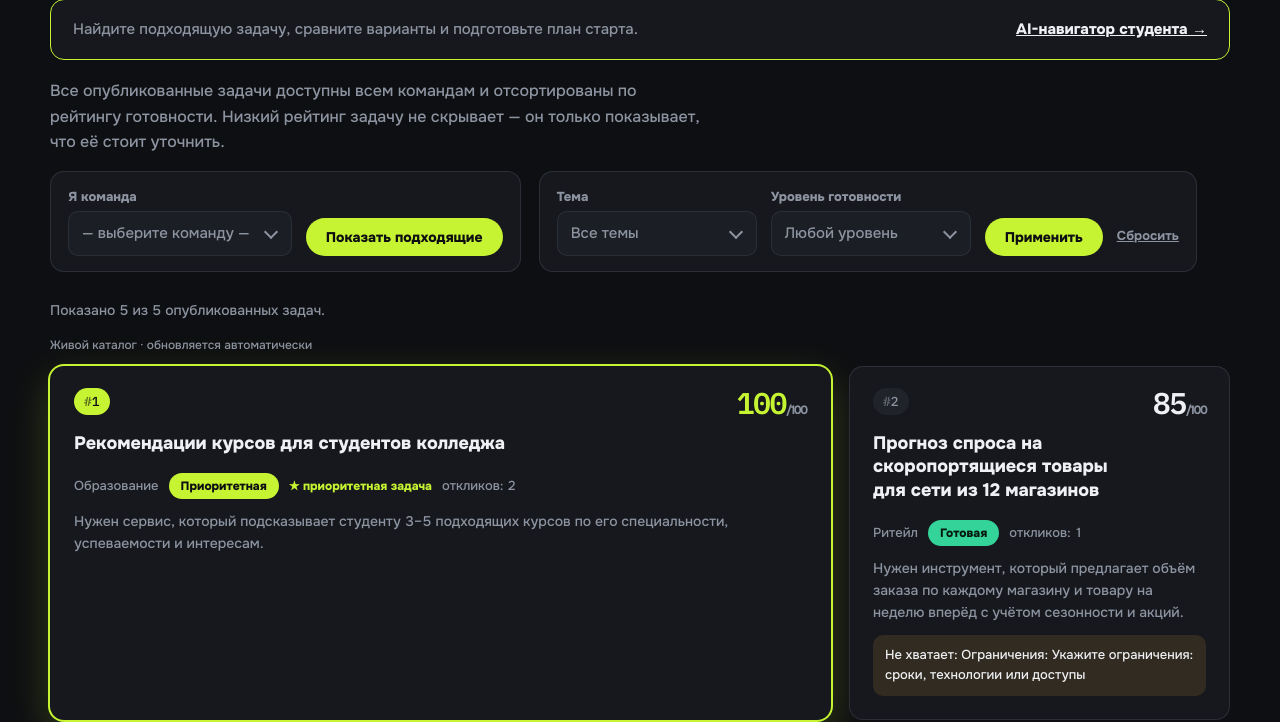
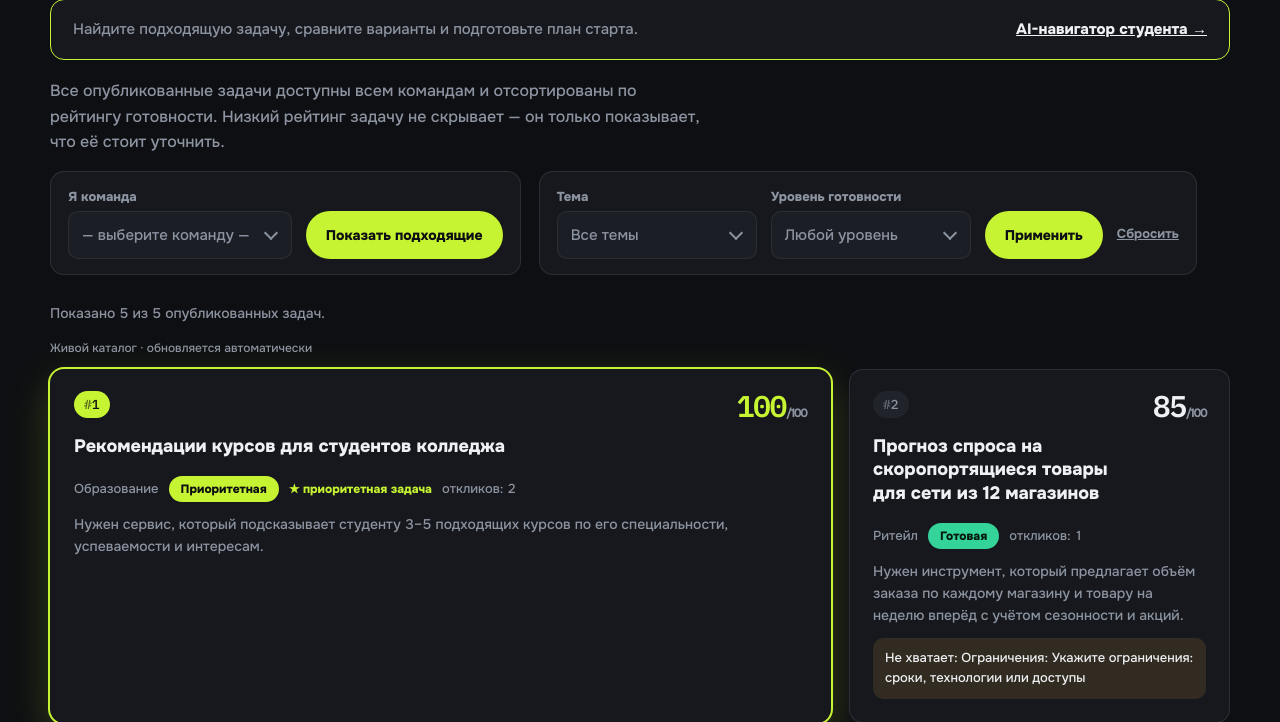
Before and after one commit to BAITC-Hacks/hack-4a84a5e5-taymas-systems, a FastAPI app: page /catalog in a window 1280 px wide. Shown: the part 167-889 px from the top of the page. Run offline with FastAPI, Linux system fonts and the light colour scheme.

Commit message:
[HAC-55] Каталог: кнопки и списки в фильтрах одной высоты
Co-Authored-By: Claude Opus 5.5 <noreply@anthropic.com>

```diff
--- a/app/static/style.css
+++ b/app/static/style.css
@@ -641,3 +641,8 @@ body .fit-list strong { font: 700 17px/1.2 var(--display); color: var(--text); }
 body .fit-skills { margin: 0; font: 500 12px/1.4 var(--mono); color: var(--accent); }
 body .fit-list p { margin: 4px 0 0; padding-top: 10px; border-top: 1px dashed var(--line); font-size: 13px; line-height: 1.5; color: var(--muted); }
 body .fit-list p::before { content: "Почему подходит: "; color: var(--text); font-weight: 700; }
+
+/* Каталог: кнопки и списки в фильтрах одной высоты */
+body form.filters button { height: 48px; padding-block: 0; white-space: nowrap; }
+body form.filters .dd > .dd-btn { height: 48px; padding-block: 0; }
+body form.filters .reset { align-self: center; padding: 0; margin-top: 22px; }
```
